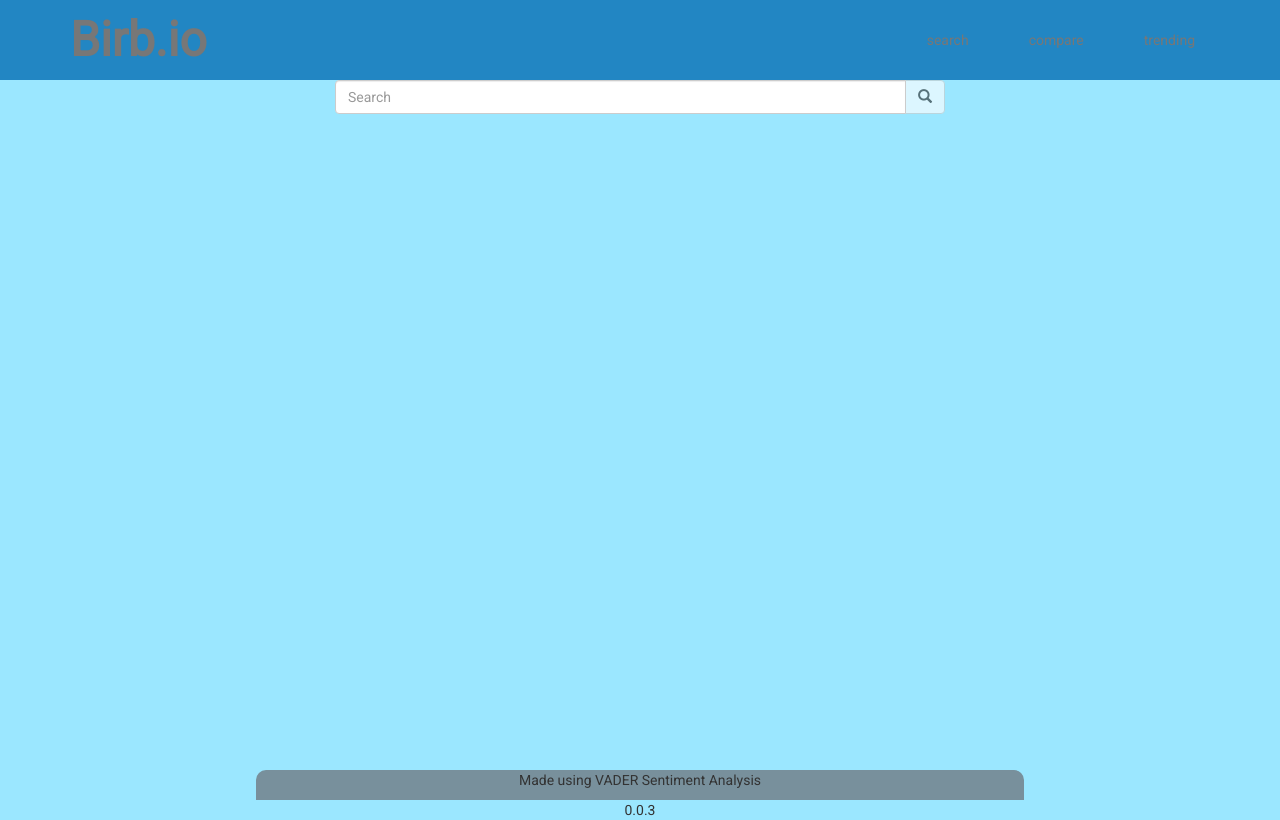
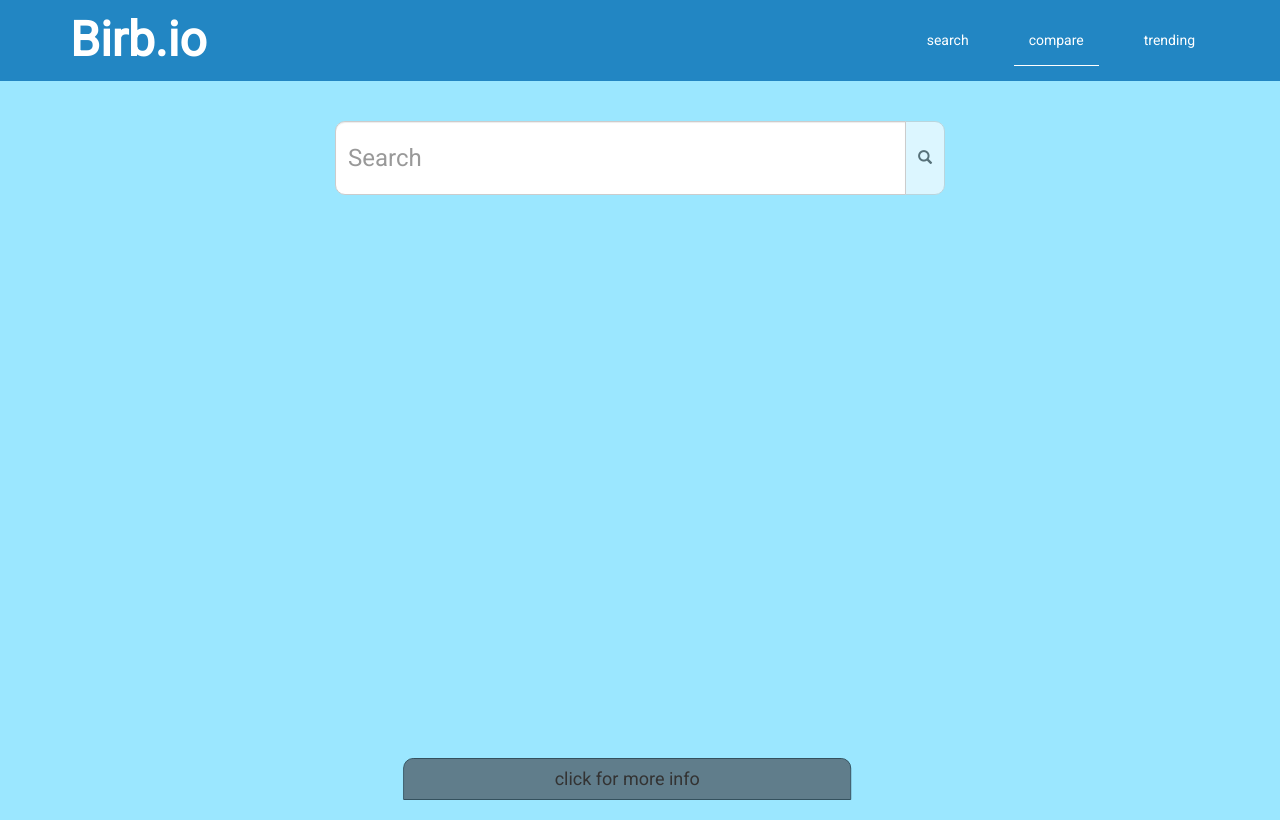
Before and after one commit to baileyguthrie/birb.io, a Django app: page /compare in a window 1280 px wide. Run offline with Django 3.2, Linux system fonts and the light colour scheme; some libraries are stand-ins or nearby versions.

Commit message:
Completed style for search page

```diff
--- a/webapp/static/css/style.css
+++ b/webapp/static/css/style.css
@@ -8,8 +8,10 @@ html {
     background: #9be7ff;
 }
 
-body {
-    margin-bottom: 60px
+.description-text {
+    color: #002171;
+    font-size: 18px;
+    padding: 40px 20px 20px;
 }
 
 nav.navbar-default {
@@ -18,42 +20,119 @@ nav.navbar-default {
     background: #2286c3;
 }
 
+.navbar-default .navbar-nav > li > a,
+.navbar-default .navbar-brand {
+    color: white !important;
+}
+
+.navbar-default .navbar-nav > li > a:hover,
+.navbar-default .navbar-brand:hover {
+    color: #9be7ff !important;
+    border-bottom-color: #9be7ff !important;
+}
+
+.active-page {
+    border-bottom: 1px solid white;
+    padding-bottom: 14px;
+}
+
+#query {
+    padding-bottom: 36px;
+    padding-top: 36px;
+    font-size: 24px;
+    border-radius: 10px 0 0 10px;
+}
+
+#submit-btn {
+    height: 74px;
+    border-radius: 0 10px 10px 0;
+}
+
 .container-fluid {
     background: #9be7ff;
-}
-
-.footer {
-    position: absolute;
-    bottom: 0;
-    width: 60%;
-    height: 30px;
-    background-color: #78909c;
-    left: 50%;
-    transform: translate(-50%, 0);
-    border-top-right-radius: 10px;
-    border-top-left-radius: 10px;
-}
-
-.slide-up
-{
-    bottom: 0px !important;
-}
-
-.slide-down
-{
-    bottom: -475px !important;
 }
 
 .navbar-default .navbar-brand {
     font-size: 48px;
     font-weight: bold;
-    color: white;
 }
 
-.navbar-default .navbar-nav li a {
-    color: white;
+.results-well {
+    min-height: 20px;
+    padding: 19px;
+    margin-bottom: 20px;
+    background-color: #c1d5e0;
+    border: 1px solid #90a4ae;
+    border-radius: 10px;
+    -webkit-box-shadow: inset 0 1px 1px rgba(0,0,0,.05);
+    -moz-box-shadow: inset 0 1px 1px rgba(0,0,0,.05);
+    box-shadow: inset 0 1px 1px rgba(0,0,0,.05);
 }
 
-.navbar-text {
-    color: white;
+.positive-well {
+    background-color: #b2fab4;
+    border-color: #81c784;
+    color: #003300;
 }
+
+.negative-well {
+    background-color: #ffa4a2;
+    border-color: #e57373;
+    color: #7f0000;
+}
+
+
+
+
+
+
+#accordion {
+    position: fixed;
+    bottom: 0;
+    width: 35%;
+    margin: 0;
+    transform: translateX(90%);
+}
+
+.panel {
+    background-color: #607d8b !important;
+}
+
+.panel-default {
+    border-color: #34515e !important;;
+}
+
+.panel-default > .panel-heading{
+    background: #607d8b !important;
+}
+
+.panel-default .panel-heading {
+    padding: 0;
+    border-color: #34515e !important;
+    border-top-left-radius: 10px;
+    border-top-right-radius: 10px;
+}
+
+.panel-group .panel {
+    border-radius: 10px 10px 0 0 !important;
+    border-color: #34515e !important;;
+}
+
+.panel-body {
+    border: 0 !important;
+}
+
+.panel-title a {
+    color: #263238;
+    text-align: center;
+    width: 100%;
+    display: block;
+    padding: 10px 15px;
+    font-size: 18px;
+    outline: none;
+}
+
+.panel-title a:hover, .panel-title a:focus, .panel-title a:active {
+    text-decoration: none;
+    outline: none;
+}
--- a/webapp/templates/base.html
+++ b/webapp/templates/base.html
@@ -33,9 +33,9 @@
             <!-- Collect the nav links, forms, and other content for toggling -->
             <div class="collapse navbar-collapse" id="main-nav-collapse">
               <ul class="nav navbar-nav navbar-right">
-                <li><a href="{% url 'home' %}" class="navbar-text">search</a></li>
-                <li><a href="{% url 'compare' %}" class="navbar-text">compare</a></li>
-                <li><a href="{% url 'trending' %}" class="navbar-text">trending</a></li>
+                <li><a href="{% url 'home' %}" class="navbar-text" id="search">search</a></li>
+                <li><a href="{% url 'compare' %}" class="navbar-text" id="compare">compare</a></li>
+                <li><a href="{% url 'trending' %}" class="navbar-text" id="trending">trending</a></li>
               </ul>
             </div><!-- /.navbar-collapse -->
           </div>
@@ -43,10 +43,31 @@
         <div class="container-fluid">
           {% block content %}{% endblock content %}
         </div>
-        <footer class="footer">
-            <p class="text-center">Made using VADER Sentiment Analysis</p>
-            <p class="text-center">0.0.3</p></p>
+        <footer>
+          <div class="panel-group" id="accordion">
+            <div class="panel panel-default">
+              <div class="panel-heading">
+                <h4 class="panel-title">
+                  <a data-toggle="collapse" data-parent="#accordion" href="#collapseOne">
+                    click for more info
+                  </a>
+                </h4>
+              </div>
+              <div id="collapseOne" class="panel-collapse collapse">
+                <div class="panel-body">
+                  <p>Search allows you to search for any phrase, hashtag, or user</p>
+                  <p>Compare allows you to simultaneously search for any of the above
+                  in order to compare them</p>
+                  <p>Trending anaylzes all of the current top trends, but takes
+                  a while to load</p>
+                  <p>Emotional analysis is done using Vader Sentiment Analyzer</p>
+                  <p>v0.1</p>
+                </div>
+              </div>
+            </div>
+          </div>
         </footer>
+
         <script src="{% static 'js/script.js' %}"></script>
         <script src="https://ajax.googleapis.com/ajax/libs/jquery/3.2.1/jquery.min.js"></script>
     </body>
--- a/webapp/templates/compare.html
+++ b/webapp/templates/compare.html
@@ -3,7 +3,7 @@
     {{ block.super }} - Compare
 {% endblock title %}
 {% block content %}
-
+    <br><br>
     {% include '_search.html' %}
 
 {% endblock content %}
```
Also changed, not shown: webapp/static/js/script.js (+33 -8 lines), webapp/templates/index.html (+18 -8 lines).
